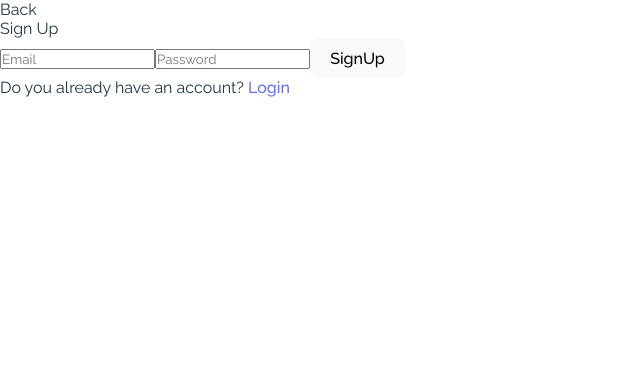
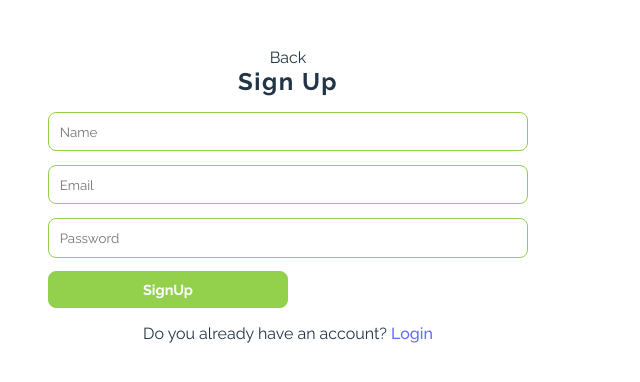
Before and after one commit to smunoz1988/vecs-school-frontend, a React (Vite) app: page /Signup in a window 1280 px wide. Shown: the top 382 px of the page, without its empty margins (0-640 px from the left). Built offline with nearby package versions, Linux system fonts and the light colour scheme.

Commit message:
validate signup form

```diff
--- a/src/routes/Signup.jsx
+++ b/src/routes/Signup.jsx
@@ -1,16 +1,80 @@
 import { useState } from 'react';
 import { useNavigate, Link } from 'react-router-dom';
+import Alert from '../components/Alert';
+import axios from 'axios';
 
 const Signup = () => {
+  const API_URL = 'http://127.0.0.1:3000/api/v1';
+
   const navigate = useNavigate();
+  const [name, setName] = useState('');
   const [email, setEmail] = useState('');
   const [password, setPassword] = useState('');
+  const [alert, setAlert] = useState({msg: '', error: ''});
+
+  const handleSubmit = async e => {
+    e.preventDefault();
+
+    if ([name, email, password].includes('')) {
+      setAlert({
+          msg: 'All fields are required',
+          error: true
+      })
+      return
+    }
+
+    if (password.length < 6) {
+      setAlert({
+          msg: 'Password is too short, minimum 6 characters required',
+          error: true
+      })
+      return
+    }
+
+    setAlert({})
+
+    try {
+      // Check if the user already exists
+      const { data: existingUser } = await axios.get(`${API_URL}/users?email=${email}`)
+      if (existingUser.length > 0) {
+        setAlert({
+          msg: 'User already exists, please log in.',
+          error: true
+        })
+        // navigate('/login')
+        return
+      }
+
+      // Create the user in the API
+
+
+    } catch (error) {
+      console.log(error)
+      setAlert({
+          msg: error.response.data.status.message,
+          error: true
+      })
+    }
+
+  }
+
+  const { msg } = alert;
 
   return (
-    <>
+    <div className="form-container">
       <p onClick={() => navigate('/')}>Back</p>
-      <div>Sign Up</div>
-      <form> {/* in here should be the onclick to call to reducer to manage logic */}
+      <h2 className="title">Sign Up</h2>
+      {msg && <Alert alert={alert} />}
+      <form
+        className="flex flex_col w70 form"
+        onClick={handleSubmit} /* in here should be the onclick to call to reducer to manage logic */
+      >
+        <input
+          type="text"
+          placeholder="Name"
+          value={name}
+          onChange={(e) => setName(e.target.value)}
+        />
         <input
           type="text"
           placeholder="Email"
@@ -23,13 +87,13 @@ const Signup = () => {
           value={password}
           onChange={(e) => setPassword(e.target.value)}
         />
-        <button type="submit">SignUp</button>
+        <button className="form-submit" type="submit">SignUp</button>
       </form>
       <div>
         <span>Do you already have an account? </span>
-        <Link to="/Login">Login</Link>
+        <Link to="/">Login</Link>
       </div>
-    </>
+    </div>
   )
 };
 
```
